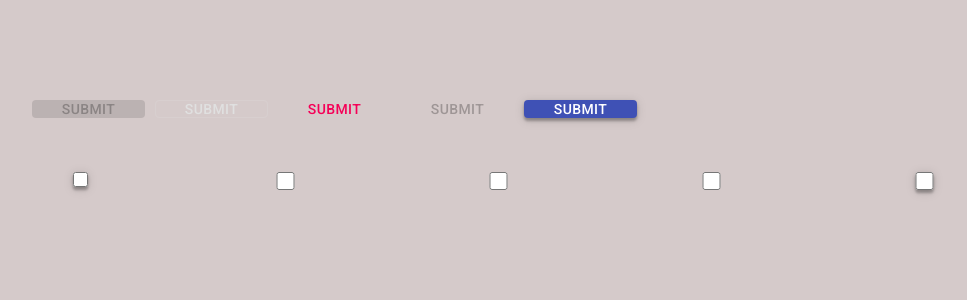
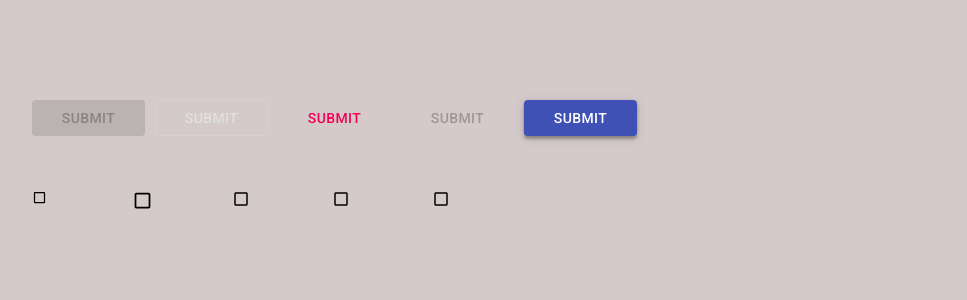
Before and after one commit to z123fg/antraui, a React (Create React App) app: page / in a window 1280 px wide. Shown: the top 300 px of the page, without its empty margins (68-1035 px from the left). Built offline with nearby package versions, Linux system fonts and the light colour scheme.

Commit message:
Use mui checkbox icon

```diff
--- a/package.json
+++ b/package.json
@@ -12,6 +12,7 @@
     "@types/react-dom": "^18.0.6",
     "react": "^18.2.0",
     "react-dom": "^18.2.0",
+    "react-icons": "^4.4.0",
     "react-scripts": "5.0.1",
     "sass": "^1.54.0",
     "typescript": "^4.7.4",
--- a/src/App.tsx
+++ b/src/App.tsx
@@ -3,7 +3,6 @@ import logo from './logo.svg';
 import './App.scss';
 import MyButton from './components/MyButton/MyButton';
 import Checkbox from './components/Checkbox/Checkbox';
-
 
 
 function App() {
@@ -21,7 +20,7 @@ function App() {
       <br />
       <div style={{display:"flex", gap:"100px"}}>
         <Checkbox onClick={()=>{console.log("clicked")}} color="primary" size="small" variant="contained" disabled />
-        <Checkbox onClick={()=>{console.log("clicked")}} color="default" size="medium" variant="outlined" />
+        <Checkbox onClick={()=>{console.log("clicked")}} color="default" size="large" variant="outlined" />
         <Checkbox onClick={()=>{console.log("clicked")}} color="secondary" variant="text" />
         <Checkbox onClick={()=>{console.log("clicked")}} color="secondary" variant="text" disabled />
         <Checkbox onClick={()=>{console.log("clicked")}} color="primary" variant="contained" />
--- a/src/components/Checkbox/Checkbox.tsx
+++ b/src/components/Checkbox/Checkbox.tsx
@@ -1,11 +1,11 @@
 import { FC, MouseEvent, ReactNode, useEffect, useState } from "react";
+import { MdCheckBoxOutlineBlank, MdCheckBox } from "react-icons/md";
 
 type ButtonColor = "primary" | "secondary" | "default";
 
 type checkboxSize = "small" | "medium" | "large";
 
 type ButtonVariant = "contained" | "outlined" | "text";
-
 
 interface ICheckboxProps {
   /**
@@ -31,12 +31,13 @@ interface ICheckboxProps {
   /**
    * event handler for the click event of the checkbox
    */
-  onClick?:(event:MouseEvent) => void
+  checked?: boolean;
+  onClick?: (event: MouseEvent) => void;
 }
 
 interface IClickPosition {
-  x:number;
-  y:number;
+  x: number;
+  y: number;
 }
 
 let counter = 0;
@@ -46,63 +47,77 @@ const Checkbox: FC<ICheckboxProps> = ({
   size = "medium",
   variant = "contained",
   disabled = false,
+  checked = false,
   children,
-  onClick
+  onClick,
 }) => {
-  const [clickPosition, setClickPosition] = useState<IClickPosition | null>(null);
-  const [rippleArr, setRippleArr] = useState<ReactNode[]>([])
+  const [clickPosition, setClickPosition] =
+    useState<IClickPosition | null>(null);
+  const [rippleArr, setRippleArr] = useState<ReactNode[]>([]);
+  const [checkstate, setCheck] = useState(checked);
 
-  const handleClick = (e:MouseEvent) => {
-    if(disabled) return;
-    const {offsetX, offsetY} = e.nativeEvent;
-    setClickPosition({x:offsetX, y:offsetY})
+  const handleClick = (e: MouseEvent) => {
+    if (disabled) return;
+    const { offsetX, offsetY } = e.nativeEvent;
+    setClickPosition({ x: offsetX, y: offsetY });
     onClick?.(e);
-  }
+  };
 
-  useEffect(()=>{
+  useEffect(() => {
     //add the ripple circle to the rippleArr state
-    if(clickPosition !== null){
+    if (clickPosition !== null) {
       const newRipple = (
         <div
           data-testid="ripple-element"
           key={counter++}
-          style={{//position
-            position:"absolute",
+          style={{
+            //position
+            position: "absolute",
             left: clickPosition.x,
             top: clickPosition.y,
-            transform:"translate(-50%,-50%)"
+            transform: "translate(-50%,-50%)",
           }}
-          className={`btn-ripple-${color}-${variant}`}
-          onAnimationEnd={()=>{
-            setRippleArr(prev=>{
+          className={`checkbox-ripple-${color}-${variant}`}
+          onAnimationEnd={() => {
+            setRippleArr((prev) => {
               let nextRippleArr = [...prev];
               nextRippleArr.shift();
               return nextRippleArr;
+            });
+          }}
+        ></div>
+      );
+      setRippleArr((prev) => [...prev, newRipple]);
+    }
+  }, [clickPosition]);
 
-            })
-          }}
-        >
-        </div>
-      )
-      setRippleArr(prev=>[...prev, newRipple]);
+  const constructClassName: () => string = () => {
+    const colorVariantCls = `checkbox-${color}-${variant}`;
+    const sizeCls = `checkbox-${size}`;
+    return ["checkbox", colorVariantCls, sizeCls].join(" ");
+  };
+  const constructIconClassName: () => string = () => {
+    const colorVariantCls = `checkbox--icon-${color}-${variant}`;
+    const sizeCls = `checkbox--icon-${size}`;
+    return ["checkbox--icon", colorVariantCls, sizeCls].join(" ");
+  };
 
-    }
-
-  },[clickPosition])
-
-  const constructClassName:()=>string = () => {
-    const colorVariantCls = `btn-${color}-${variant}`;
-    const sizeCls = `btn-${size}`
-    return ["btn", colorVariantCls, sizeCls].join(" ")
-  }
-
-  //"btn btn-large"
+  //"checkbox checkbox-large"
 
   return (
-    <input type='checkbox' className={constructClassName()}>
+    <label htmlFor="checkbox">
+      <input
+        name="checkbox"
+        type="checkbox"
+        className={constructClassName()}
+        checked={checkstate}
+        onChange={() => {
+          setCheck(!checkstate);
+        }}
+      />
+      {checkstate ? <MdCheckBox className={constructIconClassName()} /> : <MdCheckBoxOutlineBlank className={constructIconClassName()} />}
+    </label>
+  );
+};
 
-    </input>
-  )
-}
-
-export default Checkbox
+export default Checkbox;
--- a/src/components/Checkbox/_Checkbox.scss
+++ b/src/components/Checkbox/_Checkbox.scss
@@ -14,15 +14,6 @@
   @include
 */
 
-.btn {
-  display: flex;
-  justify-content: center;
-  align-items: center;
-  cursor: pointer;
-  border-radius: 4px;
-  position:relative;
-  overflow: hidden;
-}
 
 $color-map: (
   primary: (
@@ -46,7 +37,7 @@ $color-map: (
         );
 
         @mixin color-variant-class($color, $variant) {
-  .btn-#{$color}-#{$variant} {
+          .checkbox-#{$color}-#{$variant} {
             @if $variant == "contained" {
               color: map-get(map-get($color-map, $color), "textColor");
               background-color: map-get(map-get($color-map, $color), "default");
@@ -66,7 +57,7 @@ $color-map: (
       color: map-get(map-get($color-map, $color), "default");
     }
   }
-  .btn-#{$color}-#{$variant}:hover {
+  .checkbox-#{$color}-#{$variant}:hover {
     @if $variant == "contained" {
       background-color: map-get(map-get($color-map, $color), "hover");
       filter: none;
@@ -86,7 +77,7 @@ $color-map: (
         }
       }
 
-  .btn-#{$color}-#{$variant}:disabled {
+      .checkbox-#{$color}-#{$variant}:disabled {
         @if $variant == "contained" {
           background-color: variable.$disabled-color;
           filter: none;
@@ -102,7 +93,7 @@ $color-map: (
     pointer-events: none;
   }
 
-  .btn-ripple-#{$color}-#{$variant}{
+  .checkbox-ripple-#{$color}-#{$variant}{
     pointer-events: none;
     animation: rippleEffect 0.6s linear;
     border-radius: 50%;
@@ -129,22 +120,55 @@ $variants: ("contained", "outlined", "text");
 
 @include generate-color-variant-classes();
 
-.btn-small {
+.checkbox-small {
+  height: 15px;
+  width: 15px;
+  cursor: pointer;
+  position: absolute;
+  opacity: 0;
+  margin: 0;
+  padding: 0;
+  z-index: 1;
+}
+.checkbox--icon-small {
+  position: absolute;
   height: 15px;
   width: 15px;
 }
 
-.btn-medium {
+.checkbox-medium {
+  height: 18px;
+  width: 18px;
+  cursor: pointer;
+  position: absolute;
+  opacity: 0;
+  margin: 0;
+  padding: 0;
+  z-index: 1;
+}
+.checkbox--icon-medium {
+  position: absolute;
   height: 18px;
   width: 18px;
 }
 
-.btn-large {
+.checkbox-large {
+  height: 21px;
+  width: 21px;
+  cursor: pointer;
+  position: absolute;
+  opacity: 0;
+  margin: 0;
+  padding: 0;
+  z-index: 1;
+}
+.checkbox--icon-large {
+  position: absolute;
   height: 21px;
   width: 21px;
 }
 
-.btn span{
+.checkbox span{
   user-select: none;
 }
 
```
Also changed, not shown: 1 other file (tests, documents, lock files or other folders). Lines whose indentation alone changed are shown as unchanged.
